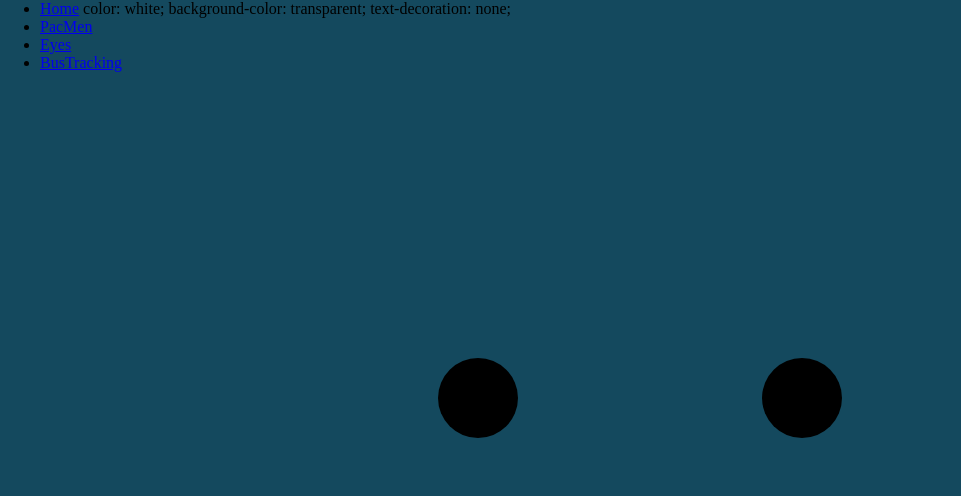
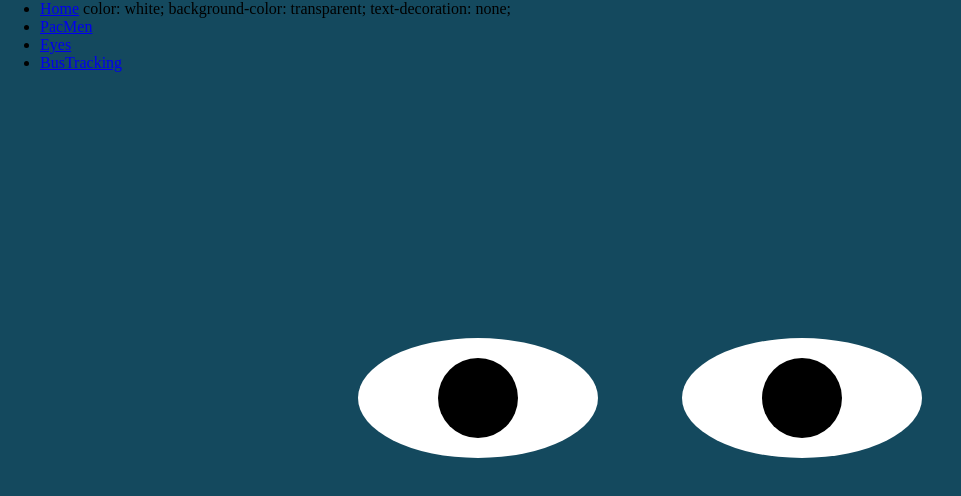
Before and after one commit to rhdpd/Eye, a plain HTML site: page index.html in a window 1280 px wide. Shown: the whole page, without its empty margins (0-961 px from the left). Drawn offline with Linux system fonts and the light colour scheme.

Commit message:
Update styles.css

```diff
--- a/styles.css
+++ b/styles.css
@@ -14,7 +14,7 @@ body {
 .eye {
   width: 240px;
   height: 120px;
-  background: #ffffeo;
+  background: #fff;
   display: inline-block;
   margin: 40px;
   border-radius: 50%;
```
